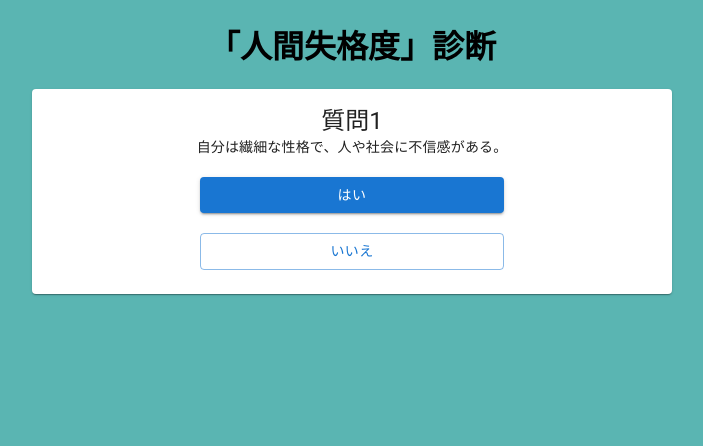
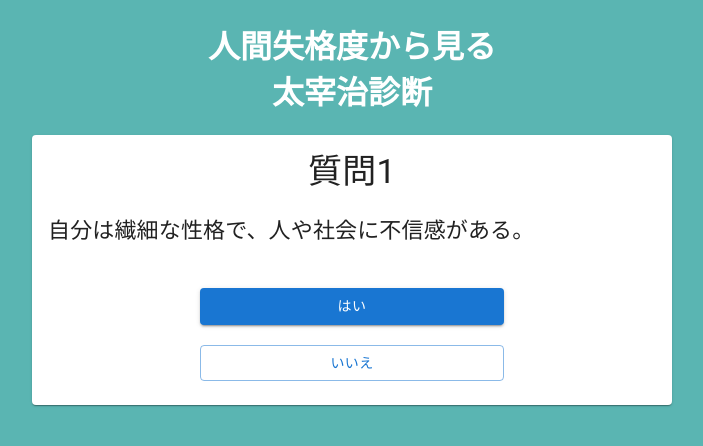
Before and after one commit to gustave-studio/no_longer_human, a React (Create React App) app: page /questions in a window 1280 px wide. Shown: the top 446 px of the page, without its empty margins (288-991 px from the left). Built offline with nearby package versions, Linux system fonts and the light colour scheme.

Commit message:
💄文章やデザインの体裁を整える

```diff
--- a/src/App.js
+++ b/src/App.js
@@ -47,7 +47,7 @@ export default function App() {
   const questions = [
     '自分は繊細な性格で、人や社会に不信感がある。',
     '自分の性格とは違うキャラを人前で演じてしまうことがある。',
-    'お酒が大好き。絶対やめられない。',
+    'お酒が大好き。絶対にやめられない。',
     '人と比べて恋愛経験が多い方だ。',
     '自分に自信が持てず、つい自己否定してしまう。',
     '周りが見えなくなって、1つのことに没頭してしまうことがよくある。',
@@ -85,7 +85,12 @@ export default function App() {
       </Route>
       <Route path="/questions">
         <div className="App">
-          <h1>「人間失格度」診断</h1>
+          <h1>
+            人間失格度から見る
+            <br />
+            太宰治診断
+          </h1>
+
           <Questions
             showMessages={showMessages}
             setShowMessages={setShowMessages}
--- a/src/components/Question.jsx
+++ b/src/components/Question.jsx
@@ -20,12 +20,12 @@ const Question = (props) => {
           <div className="question">
             <Card sx={{ minWidth: 275 }}>
               <CardContent>
-                <Typography variant="h5" component="span">
+                <Typography variant="h4" component="span">
                   質問
                   {questionNumber}
                 </Typography>
                 <Typography variant="body2" component="span">
-                  <div>{text}</div>
+                  <p>{text}</p>
                   <br />
                   <SelectButton
                     num={num}
--- a/src/components/Top.jsx
+++ b/src/components/Top.jsx
@@ -9,7 +9,6 @@ import StartButton from './StartButton';
 
 const Top = (props) => {
   const { setStarted } = props;
-  const imgUrl = 'https://no-longer-human.s3.ap-northeast-1.amazonaws.com/result1.png';
 
   return (
     <>
@@ -19,7 +18,7 @@ const Top = (props) => {
             {`
         body {
           background-position: center center;
-          background-image: url(${imgUrl});
+          background-image: url('https://no-longer-human.s3.ap-northeast-1.amazonaws.com/background.png');
           background-attachment: fixed;
           background-size: cover;
           background-repeat: no-repeat;
@@ -31,22 +30,25 @@ const Top = (props) => {
       </HelmetProvider>
       <div className="container">
         <h1>
-          「人間失格度」
+          人間失格度から見る
           <br />
-          診断
+          太宰治診断
         </h1>
+        <p>Version 1.0.0 Tsuneko</p>
 
         <div className="explanation">
           <Card sx={{ minWidth: 275 }}>
             <CardContent>
               <Typography variant="h5" component="div">
                 <div>
-                  太宰治の「人間失格」に、どの位あなたの性格が一致しているかを診断します。
+                  「人間失格」の主人公である大庭葉蔵に、あなたの性格がどの位似ているかを診断した人間失格度を出します。
+                  <br />
+                  人間失格度に応じた太宰治のおすすめ小説も出て来るので、ぜひ遊んでみて下さい！
                   <br />
                   <br />
-                  全4問
+                  全6問
                   <br />
-                  所用時間30秒
+                  所用時間1分
                 </div>
               </Typography>
             </CardContent>
--- a/src/styles.css
+++ b/src/styles.css
@@ -1,6 +1,7 @@
 .App {
     font-family: sans-serif;
     text-align: center;
+    color: #ffffff;
   }
 
 .App .question-enter {
@@ -30,9 +31,9 @@
 .container h1 {
   width: 100%;
   color: #ffffff;
-  font-size: 64px;
+  font-size: 40px;
   text-align: center;
-  margin-bottom: 100px;
+  margin-bottom: 50px;
   /* position: absolute; */
 }
 
@@ -41,7 +42,19 @@
   color: #ffffff;
   font-size: 36px;
   text-align: center;
-  /* position: absolute; */
+}
+
+.container p {
+  width: 100%;
+  color: #ffffff;
+  font-size: 20px;
+  text-align: center;
+  margin-bottom: 50px;
+}
+
+.question p{
+  font-size: 22px;
+  text-align: left;
 }
 
 .container button {
@@ -53,6 +66,11 @@
   /* position: absolute; */
 
   margin: 0% 15%;
+}
+
+.explanation p {
+  color: black;
+  text-align: left;
 }
 
 .startButton {
```
